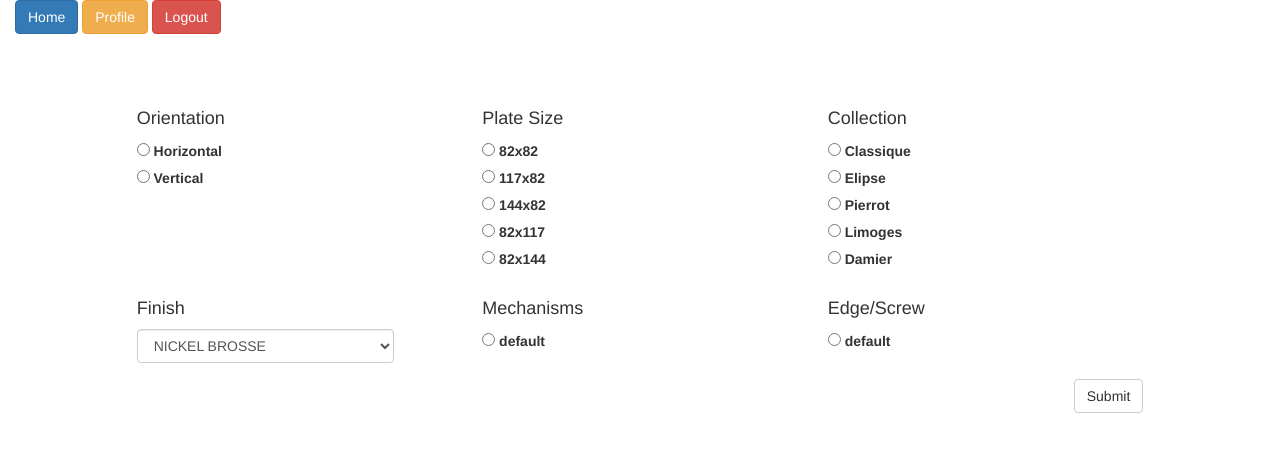
After one commit to keephopealive/LVL, a CodeIgniter app: template application/views/orderNew.php in a window 1280 px wide. The commit adds this page. Shown: the top 452 px of the page. Run offline with CodeIgniter, Linux system fonts and the light colour scheme; the template is opened without the code that fills it, so the values that code supplies are empty; some libraries are stand-ins or nearby versions.

Commit message:
updating orderNew

```diff
--- a/application/config/routes.php
+++ b/application/config/routes.php
@@ -39,7 +39,7 @@
 */
 
 $route['dashboard'] = "/users";
-
+$route['custom'] = "/orders";
 $route['default_controller'] = "mains";
 $route['login'] = "mains/login";
 $route['registration'] = "mains/registration";
--- /dev/null
+++ b/application/views/orderNew.php
@@ -0,0 +1,138 @@
+<!DOCTYPE html>
+<html lang="en">
+<head>
+	<meta charset="utf-8">
+	<title>User Dashboard</title>
+	<link rel="stylesheet" href="https://maxcdn.bootstrapcdn.com/bootstrap/3.2.0/css/bootstrap.min.css">
+	<link rel="stylesheet" type="text/css" href="/assets/css/style.css">
+
+</head>
+<body>
+<div class="container-fluid">
+	<div class="row header">
+
+		<div class="col-md-6">
+			<a href="/dashboard"><button class='btn btn-primary'>Home</button></a>
+			<!-- <a href="#"><button class='btn btn-primary'>Promotions (inactive)</button></a> -->
+			<a href="/profile"><button class='btn btn-warning'>Profile</button></a>
+			<a href="/logout"><button class='btn btn-danger'>Logout</button></a>
+		</div>
+	</div>
+
+	<div class="row top50 tool">
+			<div class="col-sm-10 col-sm-offset-1">
+				<form method='post' action='custom' role="form" class="form-inline">
+					<input type="hidden" name="price" value="F">
+
+					<div class="col-sm-4" id="orientation">
+						<h4>Orientation</h4>
+						<label>
+							<input type="radio" name="plate_orientation" value=""> Horizontal
+						</label>
+						<br>
+						<label>
+							<input type="radio" name="plate_orientation" value=""> Vertical
+						</label>
+					</div>
+
+					<div class="col-sm-4">
+						<h4>Plate Size</h4>
+						<label>
+							<input type="radio" name="plate_size" value="3008"> 82x82
+						</label>
+						<br>
+						<label>
+							<input type="radio" name="plate_size" value="3001" orientation="horizontal"> 117x82
+						</label>
+						<br>
+						<label>
+							<input type="radio" name="plate_size" value="3002" orientation="horizontal"> 144x82
+						</label>
+						<br>
+						<label>
+							<input type="radio" name="plate_size" value="3000" orientation="vertical"> 82x117
+						</label>
+						<br>
+						<label>
+							<input type="radio" name="plate_size" value="3003" orientation="vertical"> 82x144
+						</label>
+					</div>
+
+					<div class="col-sm-4" id="collection">
+						<h4>Collection</h4>
+						<label>
+							<input type="radio" name="collection" value="C"> Classique
+						</label>
+						<br>
+						<label>
+							<input type="radio" name="collection" value="E"> Elipse
+						</label>
+						<br>
+						<label>
+							<input type="radio" name="collection" value="P"> Pierrot
+						</label>
+						<br>
+						<label>
+							<input type="radio" name="collection" value="L"> Limoges
+						</label>
+						<br>
+						<label>
+							<input type="radio" name="collection" value="K"> Damier
+						</label>
+					</div>
+
+					<div class="col-sm-4">
+						<h4>Finish</h4>
+
+							<select name="finish" class="form-control selectwidthauto">
+								<option value="FA">NICKEL BROSSE</option>
+								<option value="FB">NICKEL BRILLANT </option>
+								<option value="FC">MICROBILLE NICKEL </option>
+								<option value="FD">CHROME MAT</option>
+								<option value="FE">CHROME VIF </option>
+								<option value="FF">CANON DE FUSIL ANTHRACITE</option>
+								<option value="FG">CANON DE FUSIL BLEU NUIT</option>
+								<option value="CA">BM CLAIR</option>
+								<option value="CB">BM CLAIR VERNI MAT</option>
+								<option value="CC">BM ALLEMAND</option>
+								<option value="CD">BM FONCE</option>
+								<option value="CE">CHAMPAGNE</option>
+								<option value="CF">DORE PATINE</option>
+								<option value="CG">LAITON POLI VERNI </option>
+								<option value="CH">LAITON POLI SATINE</option>
+								<option value="SA">NICKEL NOIR BRILLANT</option>
+								<option value="SB">NICKEL NOIR MATTE</option>
+								<option value="SC">CHROME MARTELE</option>
+								<option value="SD">CHROME VIBRE </option>
+								<option value="SE">ARGENT PATINE</option>
+								<option value="SF">MICROBILLE CHROME </option>
+								<option value="SG">CUIVRE PATINE</option>
+								<option value="SH">CUIVRE VIEILLI BOUCHONNE </option>
+								<option value="SI">CUIVRE SATINE</option>
+								<option value="SJ">BM FONCE BAREGE BRILLANT</option>
+								<option value="SK">Dorure 24 carats</option>
+								<option value="SL">Microbillé dorure 24 carats</option>
+								<option value="SM">Microbillé CF anthracite</option>
+								<option value="SN">POLI VERNI OR MAT</option>
+							</select>
+						</label>
+					</div>
+					<div class="col-sm-4">
+						<h4>Mechanisms</h4>
+						<label>
+							<input type="radio" name="mechanism" value="A1100010"> default
+						</label>
+					</div>
+					<div class="col-sm-4">
+						<h4>Edge/Screw</h4>
+						<label>
+							<input type="radio" name="edge_screw" value="X"> default
+						</label>
+
+						<button type="submit" class="btn btn-default pull-right top50">Submit</button>
+					</div>
+				</form>
+			</div>
+		</div>
+
+	</div>
--- a/assets/css/style.css
+++ b/assets/css/style.css
@@ -44,3 +44,14 @@ table{
 .productGrid	{
 	margin: 20px 0;
 }
+
+.tool	{
+
+}
+
+.tool h4{
+	margin-top: 25px;
+}
+.selectwidthauto	{
+	width: auto !important;
+}
```
Also changed, not shown: application/views/userDashboard.php (+34 -152 lines).
